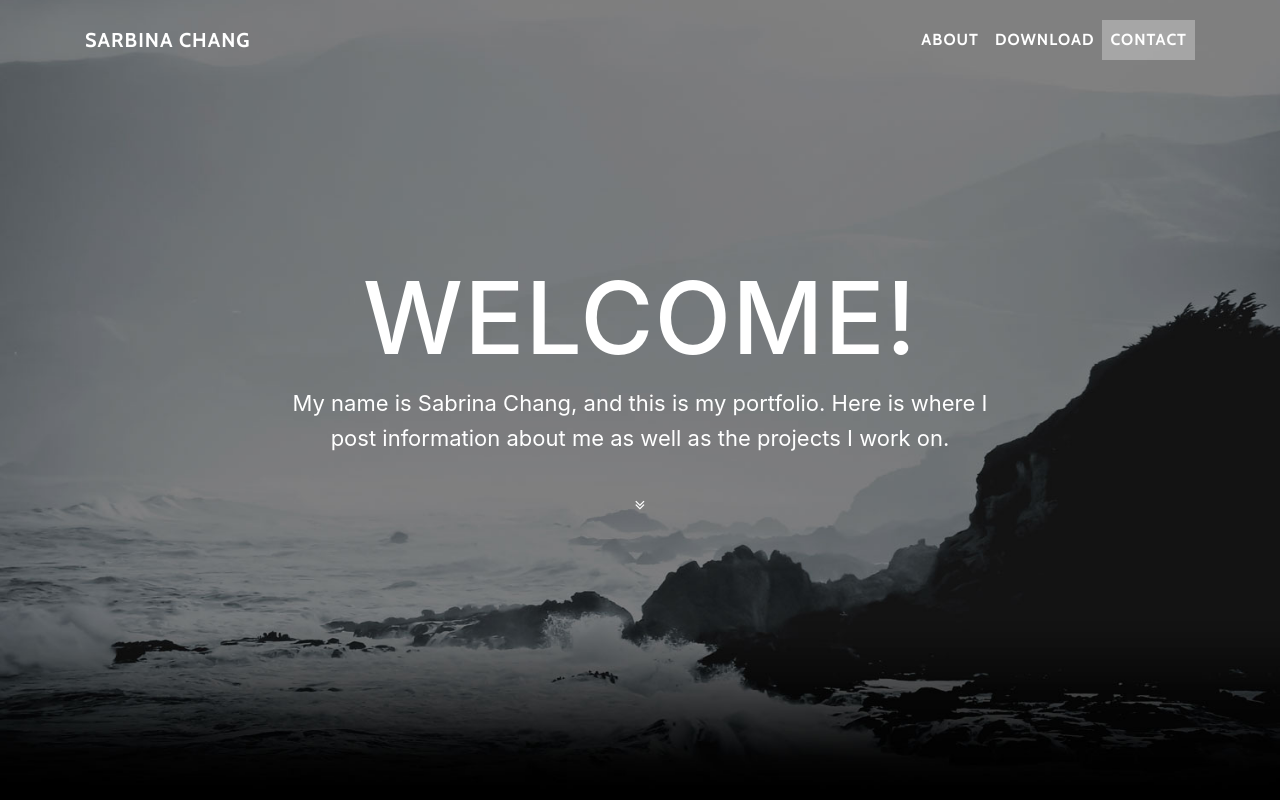
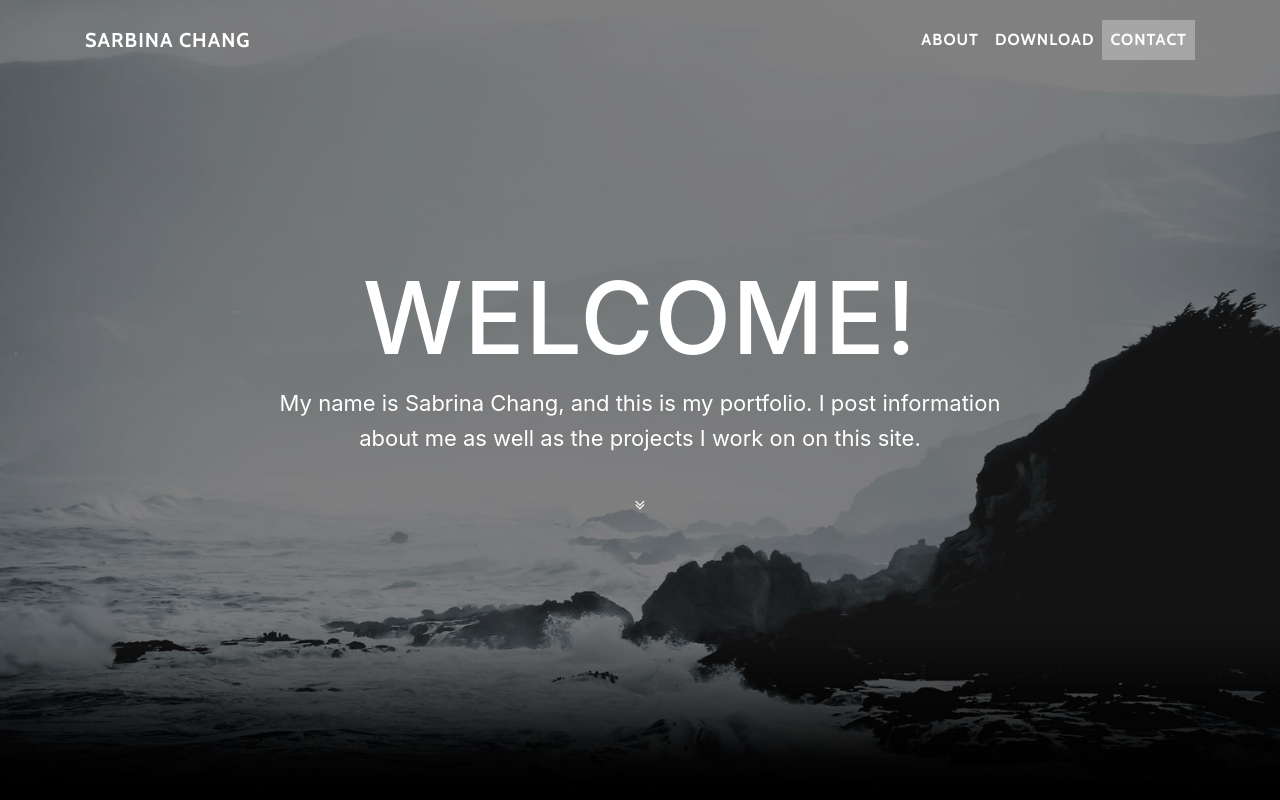
Before and after one commit to sabrinac3/sabrinac3.github.io, a website with bundled scripts: page index.html in a window 1280 px wide. Shown: the top 800 px of the page. Built offline with nearby package versions, Linux system fonts and the light colour scheme.

Commit message:
Update index.html

```diff
--- a/index.html
+++ b/index.html
@@ -56,7 +56,7 @@
           <div class="row">
             <div class="col-lg-8 mx-auto">
               <h1 class="brand-heading">Welcome!</h1>
-              <p class="intro-text">My name is Sabrina Chang, and this is my portfolio. Here is where I post information about me as well as the projects I work on.</p>
+              <p class="intro-text">My name is Sabrina Chang, and this is my portfolio. I post information about me as well as the projects I work on on this site.</p>
               <a href="#about" class="btn btn-circle js-scroll-trigger">
                 <i class="fa fa-angle-double-down animated"></i>
               </a>
```
